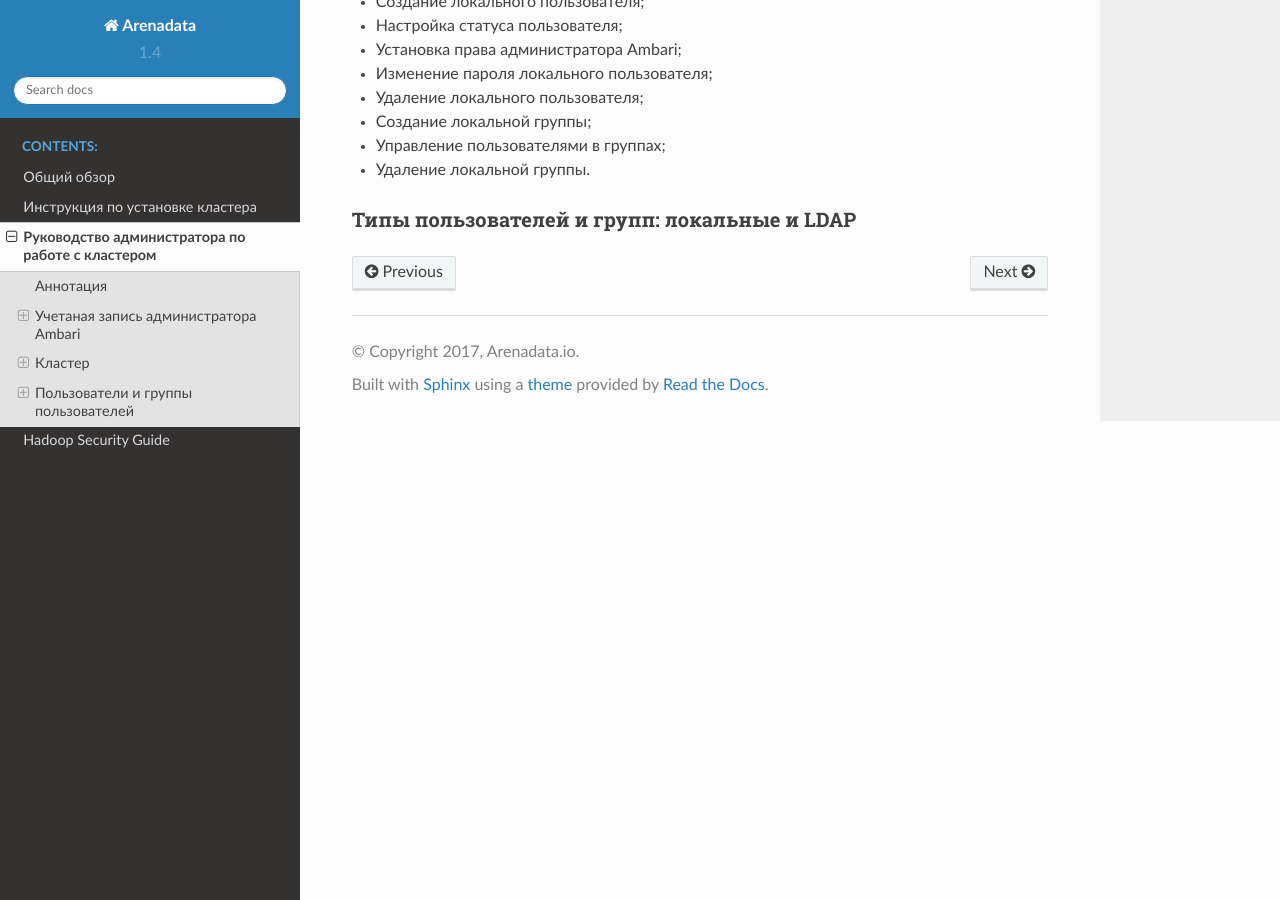
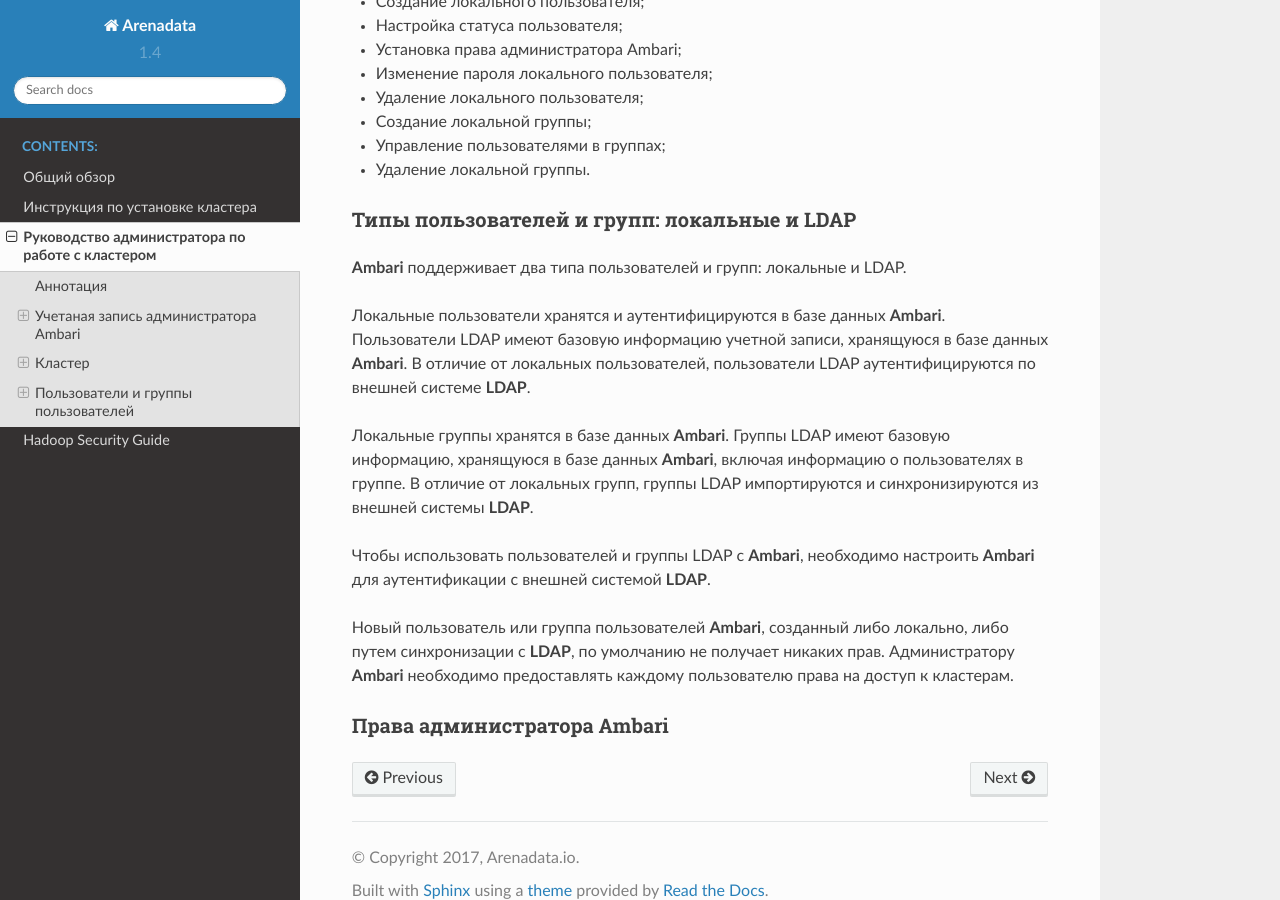
Before and after one commit to arenadata/docs_adps, a Sphinx documentation site: the page built from source/administration.rst, in a window 1280 px wide and 900 px high, scrolled down 6392 px. Built offline with Sphinx 7.4.7 and the Read the Docs theme 2.0.0, drawn with Linux system fonts in a browser that asks for light colours.

Commit message:
Update administration.rst

```diff
--- a/source/administration.rst
+++ b/source/administration.rst
@@ -200,3 +200,17 @@
 
 Типы пользователей и групп: локальные и LDAP
 ^^^^^^^^^^^^^^^^^^^^^^^^^^^^^^^^^^^^^^^^^^^^
+
+**Ambari** поддерживает два типа пользователей и групп: локальные и LDAP.
+
+Локальные пользователи хранятся и аутентифицируются в базе данных **Ambari**. Пользователи LDAP имеют базовую информацию учетной записи, хранящуюся в базе данных **Ambari**. В отличие от локальных пользователей, пользователи LDAP аутентифицируются по внешней системе **LDAP**.
+
+Локальные группы хранятся в базе данных **Ambari**. Группы LDAP имеют базовую информацию, хранящуюся в базе данных **Ambari**, включая информацию о пользователях в группе. В отличие от локальных групп, группы LDAP импортируются и синхронизируются из внешней системы **LDAP**.
+
+Чтобы использовать пользователей и группы LDAP с **Ambari**, необходимо настроить **Ambari** для аутентификации с внешней системой **LDAP**.
+
+Новый пользователь или группа пользователей **Ambari**, созданный либо локально, либо путем синхронизации с **LDAP**, по умолчанию не получает никаких прав. Администратору **Ambari** необходимо предоставлять каждому пользователю права на доступ к кластерам.
+
+
+Права администратора Ambari
+^^^^^^^^^^^^^^^^^^^^^^^^^^^
```
